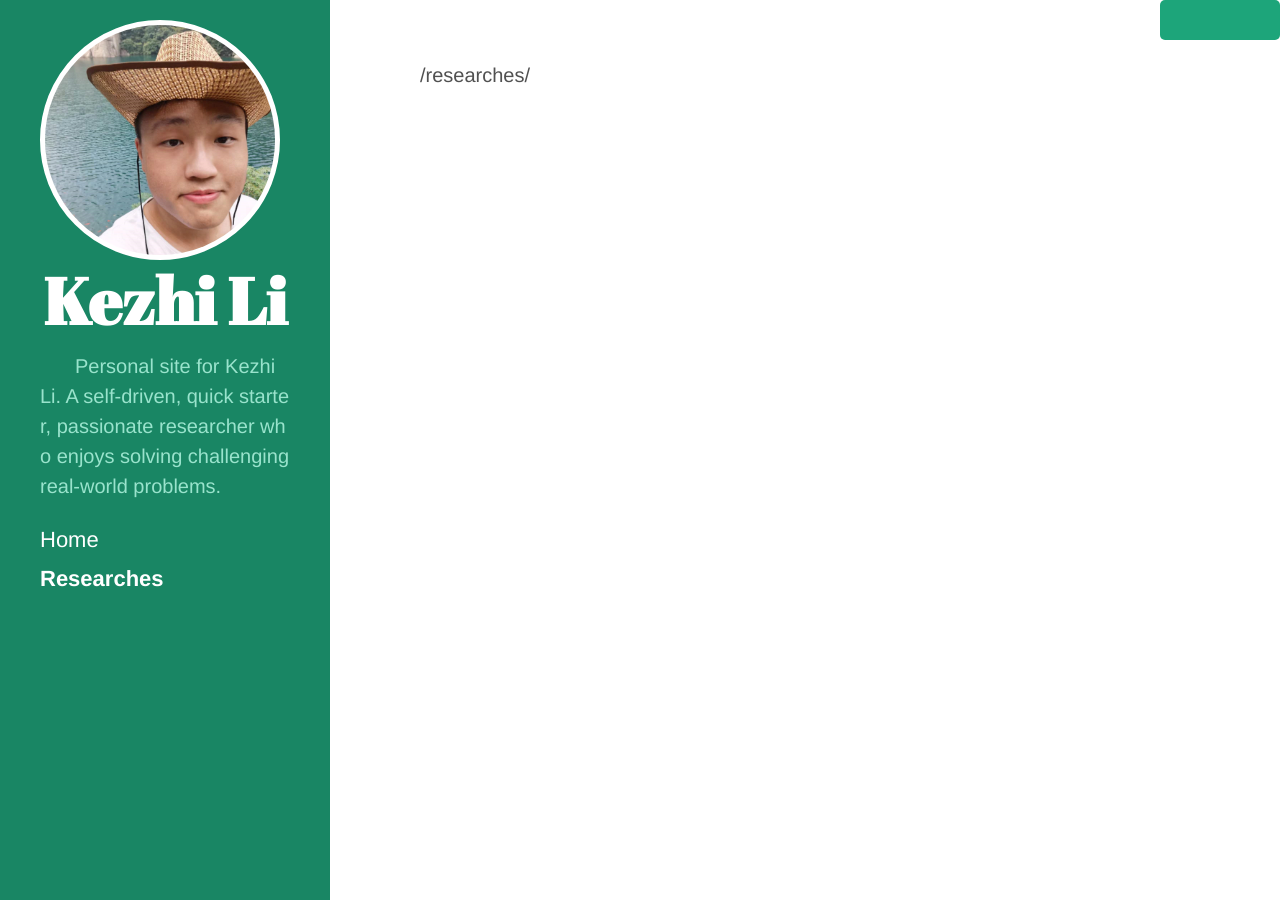
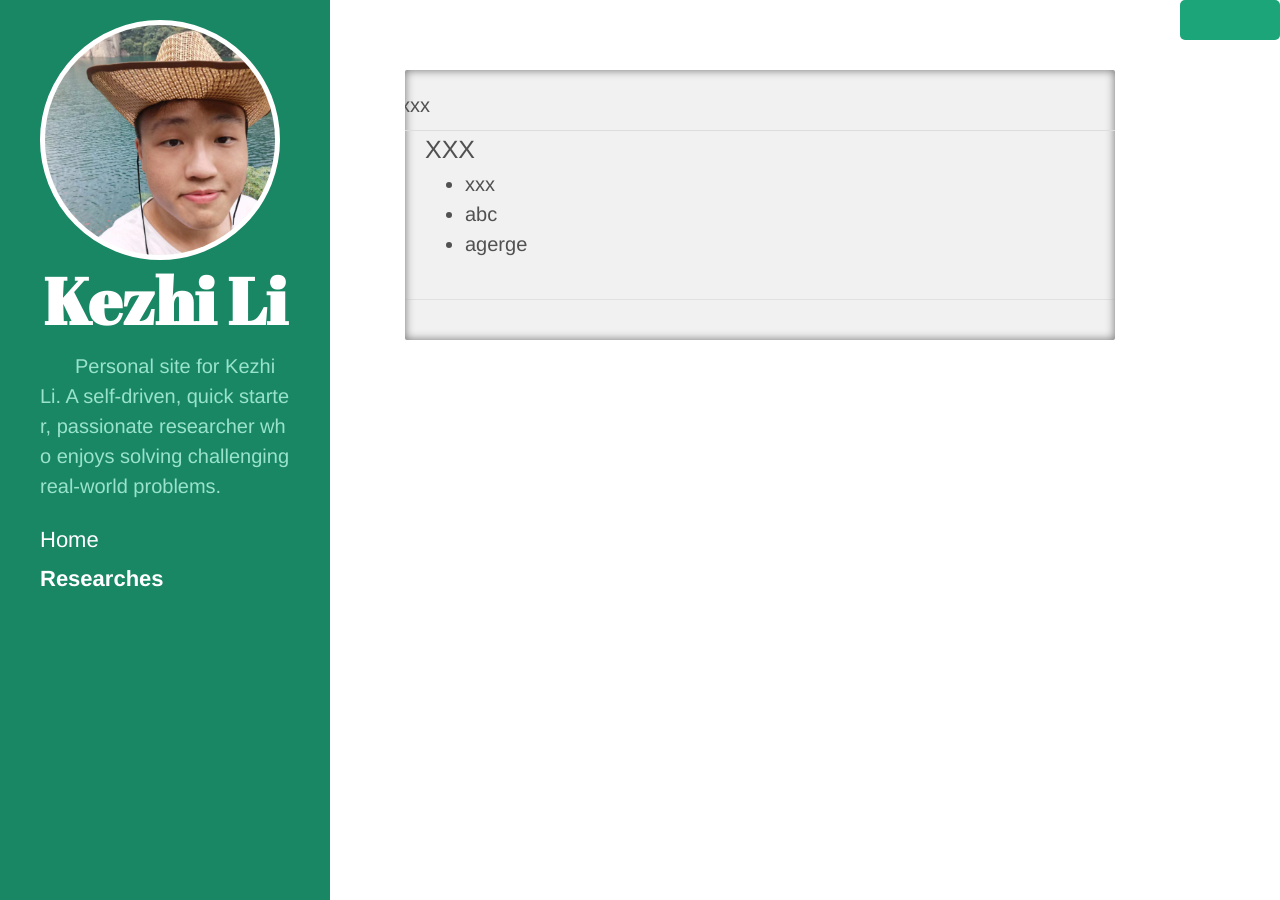
Before and after one commit to little-black-sjtu/likezhi.github.io, a Jekyll site: the page built from researches.html, in a window 1280 px wide. Built offline with Jekyll 4.4.1, drawn with Linux system fonts in a browser that asks for light colours; Markdown is read by kramdown in place of the engine named in the settings.

Commit message:
feat: change the size, add research page, layout the publication division

```diff
--- a/public/css/main.css
+++ b/public/css/main.css
@@ -1548,15 +1548,15 @@ img[bk-image=active]{
 
   @media (min-width: 48em) {
     .content {
-      margin-left: 20rem;
-      margin-right:  14rem;
+      margin-left: 18rem;
+      margin-right:  6rem;
     }
   }
 
   @media (min-width: 64em) {
     .content {
-      margin-left: 20rem;
-      margin-right: 14rem;
+      margin-left: 18rem;
+      margin-right: 6rem;
     }
   }
 
--- a/public/css/self-defined.css
+++ b/public/css/self-defined.css
@@ -55,7 +55,23 @@ section {
     font-weight: normal;
 }
 
-.timeline .firstline .reference strong.author{
+/* timeline publication div */
+
+.timeline .pub{
+    display: flex;
+    flex-direction: column;
+}
+
+.timeline .pub .papertitle{
+    font-weight: bold;
+    font-size: smaller;
+}
+
+.timeline .pub .author{
+    font-size: smaller;
+}
+
+.timeline .pub .author strong{
     font-weight: bold;
     color: darkred;
 }
@@ -216,13 +232,13 @@ Sidebar Right
   }
 
 .sidebar-right.hover-before {
-    width: 6rem;
+    width: 5rem;
     height: 2rem;
 }
 
 .sidebar-right.hover-after {
-    width: 10rem;
-    height: 16rem;
+    width: 5rem;
+    height: 8rem;
 }
 
 .sidebar-right .sidebar-right-sticky {
@@ -238,11 +254,57 @@ Sidebar Right
 }
 
 .sidebar-right .sidebar-right-sticky .sidebar-right-content {
-    background-color: white;
     border-radius: 10px;
+    font-size: small;
+    color: #fff;
     /* margin: 2rem 0; */
 }
 
 .sidebar-right .sidebar-right-sticky .sidebar-right-content:hover {
-    background-color: #d9e3ea;
+    color: #1b374b;
 }
+
+/* card */
+
+.card {
+  position: relative;
+  overflow: hidden;
+  margin: 0.5rem 0 1rem 0;
+  background-color: #f1f1f1;
+  -webkit-box-sizing: border-box;
+  -moz-box-sizing: border-box;
+  box-sizing: border-box;
+  -webkit-border-radius: 2px;
+  -moz-border-radius: 2px;
+  border-radius: 2px;
+  background-clip: padding-box;
+  box-shadow: inset 0 0 10px rgb(112, 112, 112);
+}
+
+.card .card-content {
+  padding: 20px;
+  -webkit-border-radius: 0 0 2px 2px;
+  -moz-border-radius: 0 0 2px 2px;
+  border-radius: 0 0 2px 2px;
+  background-clip: padding-box;
+  -webkit-box-sizing: border-box;
+  -moz-box-sizing: border-box;
+  box-sizing: border-box;
+}
+
+.card .card-action {
+  border-top: 1px solid rgba(160,160,160,0.2);
+  padding: 20px;
+}
+
+.card .card-content .row {
+  border-bottom: 1px solid #ddd;
+  padding-bottom: 10px;
+}
+
+.card .role {
+  position: relative;
+  right: initial;
+  top: initial;
+  font-size: 1.25rem;
+}
--- a/public/js/hover.js
+++ b/public/js/hover.js
@@ -2,8 +2,8 @@ const siderbar_right_div = document.getElementById("hover_before");
 const siderbar_right_after_div = document.getElementById("hover_after");
 
 siderbar_right_div.addEventListener("mouseover", function(){
-    siderbar_right_div.style.width = "10rem";
-    siderbar_right_div.style.height = "16rem";
+    siderbar_right_div.style.width = "5rem";
+    siderbar_right_div.style.height = "8rem";
     setTimeout(() => {
         siderbar_right_div.style.display = "none";
         siderbar_right_after_div.style.display = "inline-block";
@@ -15,7 +15,7 @@ siderbar_right_after_div.addEventListener("mouseleave", function(){
     siderbar_right_div.style.display = "inline-block";
     siderbar_right_after_div.style.display = "none";
     setTimeout(() => {
-        siderbar_right_div.style.width = "6rem";
+        siderbar_right_div.style.width = "5rem";
         siderbar_right_div.style.height = "2rem";
     }, 300);
 });
--- a/researches.html
+++ b/researches.html
@@ -4,4 +4,26 @@ title: Researches
 permalink: /researches/
 ---
 
-<p> {{page.url}} </p>
+<section id="IVHM">
+  <div class="wrap">
+    <div class="card">
+      <div class="card-content">
+        <div class="row">
+          xxx
+        </div>
+        <div class="role">
+          XXX
+        </div>
+        <ul>
+          <li>xxx</li>
+          <li>abc</li>
+          <li>agerge</li>
+        </ul>
+      </div>
+      <div class="card-action">
+
+
+      </div>
+    </div>
+  </div>
+</section>
```
Also changed, not shown: index.html (+8 -2 lines).
